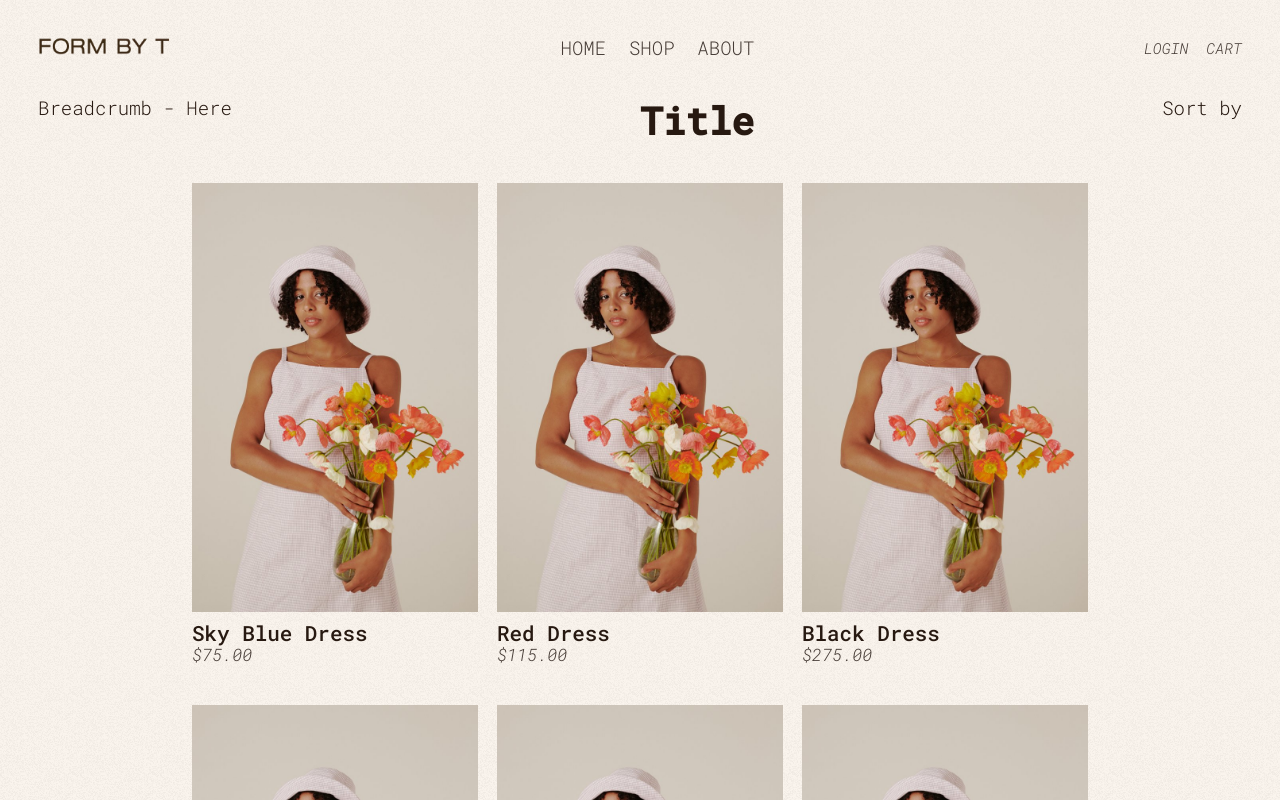
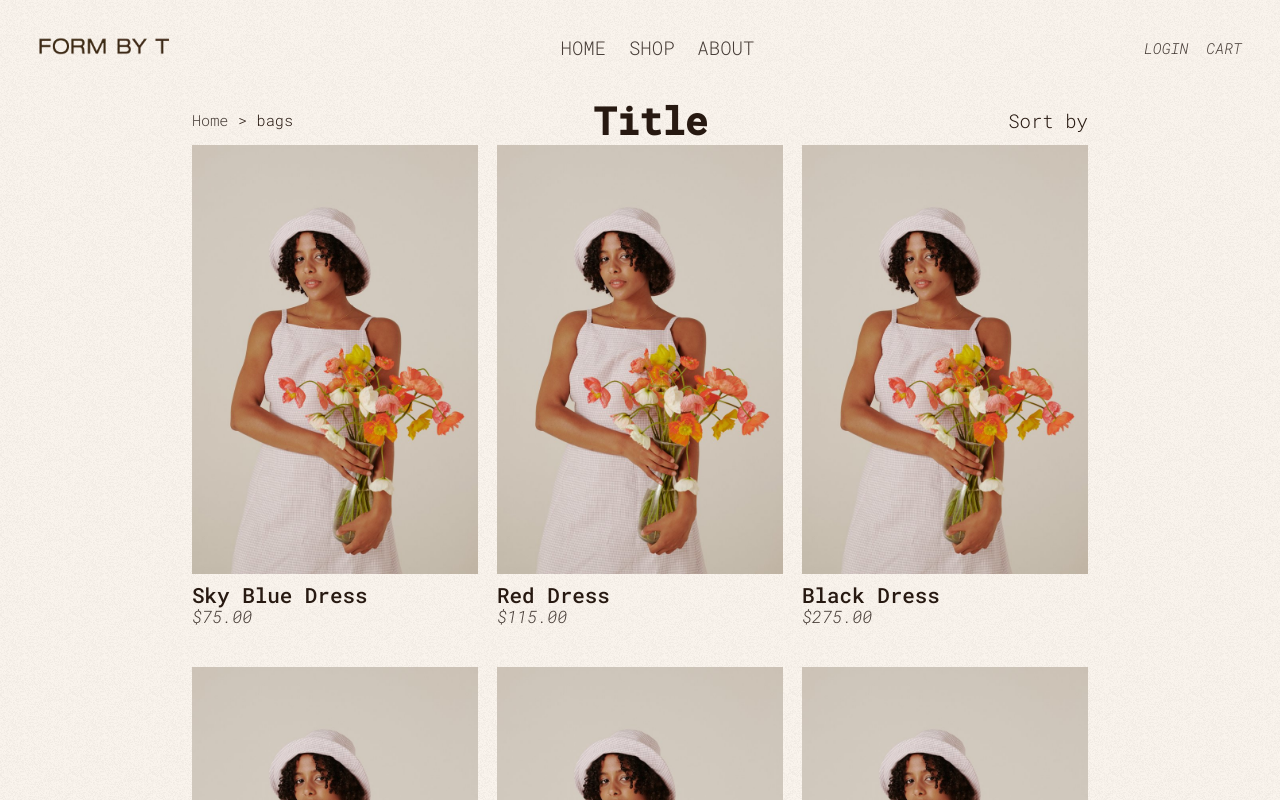
Before and after one commit to RuariDouglas/Form-By-T-App, a React (Create React App) app: page /collections/bags in a window 1280 px wide. Shown: the top 800 px of the page. Built offline with nearby package versions, Linux system fonts and the light colour scheme.

Commit message:
Create breadcrumb

```diff
--- a/src/App.js
+++ b/src/App.js
@@ -9,6 +9,7 @@ import Header from "./components/header/Header";
 import Footer from "./components/Footer";
 // PAGES
 import Category from "./pages/Category";
+import Product from "./pages/Product";
 import Home from "./pages/Home";
 
 const App = () => {
@@ -16,7 +17,10 @@ const App = () => {
     <>
       <Header />
       <Switch>
-        <Route path="/collections/:collectionName" exact>
+        <Route path="/collections/:collectionName/:productSku" exact>
+          <Product />
+        </Route>
+        <Route path="/collections/:collectionName">
           <Category />
         </Route>
         <Route path="/" exact>
--- a/src/DummyProducts.js
+++ b/src/DummyProducts.js
@@ -4,86 +4,114 @@ import { v4 as uuidv4 } from "uuid";
 const dummyProducts = [
   {
     title: "Sky Blue Dress",
+    sku: "sky-blue-dress",
     price: "$75.00",
     imgUrl: ProductImage,
+    category: "dresses",
     id: uuidv4(),
   },
   {
     title: "Red Dress",
+    sku: "sky-blue-dress",
     price: "$115.00",
     imgUrl: ProductImage,
+    category: "dresses",
     id: uuidv4(),
   },
   {
     title: "Black Dress",
+    sku: "sky-blue-dress",
     price: "$275.00",
     imgUrl: ProductImage,
+    category: "dresses",
     id: uuidv4(),
   },
   {
     title: "Green Hat",
+    sku: "sky-blue-dress",
     price: "$15.00",
     imgUrl: ProductImage,
+    category: "dresses",
     id: uuidv4(),
   },
   {
     title: "Scrunchie",
+    sku: "sky-blue-dress",
     price: "$25.00",
     imgUrl: ProductImage,
+    category: "dresses",
     id: uuidv4(),
   },
   {
     title: "Mask",
+    sku: "sky-blue-dress",
     price: "$15.00",
     imgUrl: ProductImage,
+    category: "dresses",
     id: uuidv4(),
   },
   {
     title: "Big Bag",
+    sku: "sky-blue-dress",
     price: "$105.00",
     imgUrl: ProductImage,
+    category: "dresses",
     id: uuidv4(),
   },
   {
     title: "Sky Blue Dress",
+    sku: "sky-blue-dress",
     price: "$75.00",
     imgUrl: ProductImage,
+    category: "dresses",
     id: uuidv4(),
   },
   {
     title: "Red Dress",
+    sku: "sky-blue-dress",
     price: "$115.00",
     imgUrl: ProductImage,
+    category: "dresses",
     id: uuidv4(),
   },
   {
     title: "Black Dress",
+    sku: "sky-blue-dress",
     price: "$275.00",
     imgUrl: ProductImage,
+    category: "dresses",
     id: uuidv4(),
   },
   {
     title: "Green Hat",
+    sku: "sky-blue-dress",
     price: "$15.00",
     imgUrl: ProductImage,
+    category: "dresses",
     id: uuidv4(),
   },
   {
     title: "Scrunchie",
+    sku: "sky-blue-dress",
     price: "$25.00",
     imgUrl: ProductImage,
+    category: "dresses",
     id: uuidv4(),
   },
   {
     title: "Mask",
+    sku: "sky-blue-dress",
     price: "$15.00",
     imgUrl: ProductImage,
+    category: "dresses",
     id: uuidv4(),
   },
   {
     title: "Big Bag",
+    sku: "sky-blue-dress",
     price: "$105.00",
     imgUrl: ProductImage,
+    category: "dresses",
     id: uuidv4(),
   },
 ];
--- /dev/null
+++ b/src/components/Breadcrumb.js
@@ -0,0 +1,27 @@
+import React from "react";
+import { useLocation, Link } from "react-router-dom";
+
+const Breadcrumb = () => {
+  const location = useLocation();
+  const splitLocation = location.pathname.split("/");
+  return (
+    <div className="breadcrumb">
+      <Link to="/">Home</Link>
+      <p className="breadcrumb__arrow"> &gt; </p>
+
+      {splitLocation[3] ? (
+        <>
+          <Link to={`/collections/${splitLocation[2]}`}>
+            {splitLocation[2]}
+          </Link>
+          <p className="breadcrumb__arrow"> &gt; </p>
+          <p>{splitLocation[3]}</p>
+        </>
+      ) : (
+        <p>{splitLocation[2]}</p>
+      )}
+    </div>
+  );
+};
+
+export default Breadcrumb;
--- a/src/components/ProductGallery.js
+++ b/src/components/ProductGallery.js
@@ -15,7 +15,7 @@ const ProductGallery = (props) => {
             <Link
               key={uuidv4()}
               className="gallery__link"
-              to={`/${product.id}`}
+              to={`/collections/${product.category}/${product.sku}`}
             >
               <div className="gallery__product">
                 <img src={product.imgUrl} alt={product.title} />
--- a/src/pages/Category.js
+++ b/src/pages/Category.js
@@ -2,12 +2,13 @@ import React from "react";
 
 // COMPONENTS
 import ProductGallery from "../components/ProductGallery";
+import Breadcrumb from "../components/Breadcrumb";
 
 const Category = () => {
   return (
     <div className="category">
       <div className="category__header">
-        <p>Breadcrumb - Here</p>
+        <Breadcrumb />
         <h1>Title</h1>
         <p>Sort by</p>
       </div>
--- /dev/null
+++ b/src/pages/Product.js
@@ -0,0 +1,14 @@
+import React from "react";
+
+// COMPONENTS
+import Breadcrumb from "../components/Breadcrumb";
+
+const Product = () => {
+  return (
+    <div className="product">
+      <Breadcrumb />
+    </div>
+  );
+};
+
+export default Product;
--- a/src/styles/App.scss
+++ b/src/styles/App.scss
@@ -74,5 +74,6 @@ body {
 @import "./ProductGallery";
 @import "./ProductSlider";
 @import "./AboutSection";
-@import "./category";
+@import "./Category";
+@import "./Product";
 @import "./Footer";
--- a/src/styles/_Category.scss
+++ b/src/styles/_Category.scss
@@ -1,11 +1,23 @@
 .category {
     padding: 4rem 1rem;
     min-height: 100vh;
+    .gallery {
+        padding: 0 0 1rem;
+    }
 }
 
 .category__header {
     display: flex;
     justify-content: space-between;
+    align-items: center;
+}
+
+.breadcrumb {
+    display: flex;
+}
+
+.breadcrumb__arrow {
+    padding: 0 0.5rem;
 }
 
 @media all and (min-width: 576px) {}
@@ -23,4 +35,9 @@
     }
 }
 
-@media all and (min-width: 1200px) {}
+@media all and (min-width: 1200px) {
+    .category__header {
+        max-width: 70vw;
+        margin: 0 auto;
+    }
+}
--- /dev/null
+++ b/src/styles/_Product.scss
@@ -0,0 +1,21 @@
+.product {
+    padding: 4rem 1rem;
+    min-height: 100vh;
+}
+
+@media all and (min-width: 576px) {}
+
+@media all and (min-width: 768px) {
+    .product {
+        padding: 4rem 2rem;
+        min-height: 100vh;
+    }
+}
+
+@media all and (min-width: 992px) {
+    .product {
+        padding-top: 5rem;
+    }
+}
+
+@media all and (min-width: 1200px) {}
--- a/src/styles/_ProductGallery.scss
+++ b/src/styles/_ProductGallery.scss
@@ -1,7 +1,7 @@
 .gallery {
     display: flex;
     flex-flow: row wrap;
-    padding: 1rem 0;
+    padding: 0 1rem 1rem;
 }
 
 .gallery__link {
@@ -31,6 +31,7 @@
     .gallery {
         grid-template-columns: repeat(3, 1fr);
         grid-gap: 1rem;
+        padding: 0 2rem 2rem;
     }
 }
 
@@ -40,6 +41,6 @@
     .gallery {
         max-width: 70vw;
         margin: 0 auto;
-        padding: 2rem 0;
+        padding: 0 0 2rem;
     }
 }
--- a/src/styles/_Typography.scss
+++ b/src/styles/_Typography.scss
@@ -102,6 +102,11 @@
     }
 }
 
+// CATEGORY PAGE
+.breadcrumb {
+    font-size: 0.8rem;
+}
+
 .footer {
     p {
         font-family: "Roboto", Arial, Helvetica, sans-serif;
```
Also changed, not shown: src/components/header/MainNav.js (added, +7 -0 lines).
